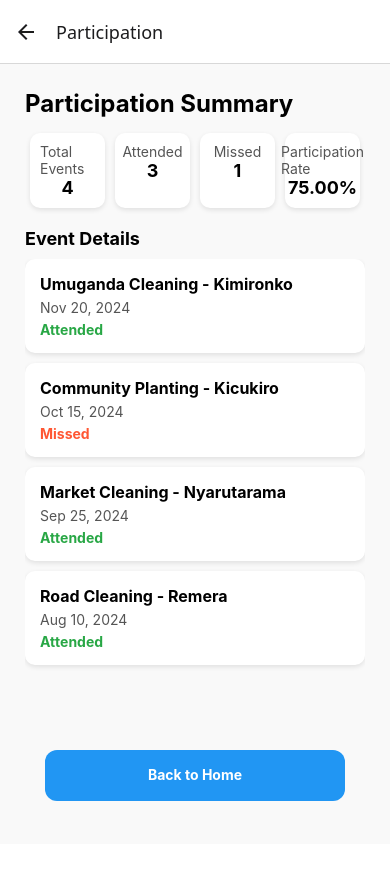
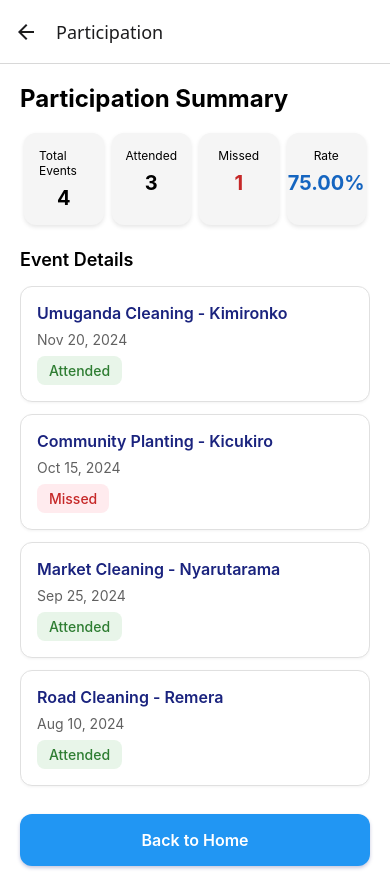
Before and after one commit to Baudoin10/Umuganda, a React Native app: screen /Participation in a window 390 px wide. Before the commit the page ends 844 px from the top, so only its background shows below. Built offline with nearby package versions, Linux system fonts and the light colour scheme.

Commit message:
fixed page

```diff
--- a/Screens/Participation.jsx
+++ b/Screens/Participation.jsx
@@ -1,3 +1,194 @@
+// import React from "react";
+// import {
+//   View,
+//   Text,
+//   StyleSheet,
+//   FlatList,
+//   TouchableOpacity,
+// } from "react-native";
+
+// const Participation = ({ navigation }) => {
+//   const participationData = [
+//     {
+//       id: "1",
+//       event: "Umuganda Cleaning - Kimironko",
+//       date: "Nov 20, 2024",
+//       status: "Attended",
+//     },
+//     {
+//       id: "2",
+//       event: "Community Planting - Kicukiro",
+//       date: "Oct 15, 2024",
+//       status: "Missed",
+//     },
+//     {
+//       id: "3",
+//       event: "Market Cleaning - Nyarutarama",
+//       date: "Sep 25, 2024",
+//       status: "Attended",
+//     },
+//     {
+//       id: "4",
+//       event: "Road Cleaning - Remera",
+//       date: "Aug 10, 2024",
+//       status: "Attended",
+//     },
+//   ];
+
+//   const totalEvents = participationData.length;
+//   const attendedEvents = participationData.filter(
+//     (item) => item.status === "Attended"
+//   ).length;
+//   const missedEvents = totalEvents - attendedEvents;
+//   const participationRate = ((attendedEvents / totalEvents) * 100).toFixed(2);
+
+//   return (
+//     <View style={styles.container}>
+//       <Text style={styles.headerText}>Participation Summary</Text>
+
+//       {/* Overview Section */}
+//       <View style={styles.overview}>
+//         <View style={styles.overviewCard}>
+//           <Text style={styles.overviewTitle}>Total Events</Text>
+//           <Text style={styles.overviewValue}>{totalEvents}</Text>
+//         </View>
+//         <View style={styles.overviewCard}>
+//           <Text style={styles.overviewTitle}>Attended</Text>
+//           <Text style={styles.overviewValue}>{attendedEvents}</Text>
+//         </View>
+//         <View style={styles.overviewCard}>
+//           <Text style={styles.overviewTitle}>Missed</Text>
+//           <Text style={styles.overviewValue}>{missedEvents}</Text>
+//         </View>
+//         <View style={styles.overviewCard}>
+//           <Text style={styles.overviewTitle}>Participation Rate</Text>
+//           <Text style={styles.overviewValue}>{participationRate}%</Text>
+//         </View>
+//       </View>
+
+//       {/* Participation List */}
+//       <Text style={styles.sectionHeader}>Event Details</Text>
+//       <FlatList
+//         data={participationData}
+//         keyExtractor={(item) => item.id}
+//         renderItem={({ item }) => (
+//           <View style={styles.eventCard}>
+//             <Text style={styles.eventTitle}>{item.event}</Text>
+//             <Text style={styles.eventDate}>{item.date}</Text>
+//             <Text
+//               style={[
+//                 styles.eventStatus,
+//                 { color: item.status === "Attended" ? "#28A745" : "#FF5733" },
+//               ]}
+//             >
+//               {item.status}
+//             </Text>
+//           </View>
+//         )}
+//       />
+
+//       {/* Back Button */}
+//       <TouchableOpacity
+//         style={styles.backButton}
+//         onPress={() => navigation.navigate("Home")}
+//       >
+//         <Text style={styles.backButtonText}>Back to Home</Text>
+//       </TouchableOpacity>
+//     </View>
+//   );
+// };
+
+// const styles = StyleSheet.create({
+//   container: {
+//     flex: 1,
+//     backgroundColor: "#f9f9f9",
+//     padding: 25,
+//   },
+//   headerText: {
+//     fontSize: 24,
+//     fontWeight: "bold",
+//     marginBottom: 15,
+//   },
+//   overview: {
+//     flexDirection: "row",
+//     justifyContent: "space-between",
+//     marginBottom: 20,
+
+
+
+//   },
+//   overviewCard: {
+//     flex: 1,
+//     backgroundColor: "#fff",
+//     padding: 10,
+//     marginHorizontal: 5,
+//     borderRadius: 10,
+//     alignItems: "center",
+//     shadowColor: "#000",
+//     shadowOpacity: 0.1,
+//     shadowOffset: { width: 0, height: 2 },
+//     shadowRadius: 5,
+//     elevation: 3,
+
+//   },
+//   overviewTitle: {
+//     fontSize: 14,
+//     color: "#555",
+//   },
+//   overviewValue: {
+//     fontSize: 18,
+//     fontWeight: "bold",
+//   },
+//   sectionHeader: {
+//     fontSize: 18,
+//     fontWeight: "bold",
+//     marginBottom: 10,
+//   },
+//   eventCard: {
+//     backgroundColor: "#fff",
+//     padding: 15,
+//     borderRadius: 10,
+//     marginBottom: 10,
+//     shadowColor: "#000",
+//     shadowOpacity: 0.1,
+//     shadowOffset: { width: 0, height: 2 },
+//     shadowRadius: 5,
+//     elevation: 3,
+//   },
+//   eventTitle: {
+//     fontSize: 16,
+//     fontWeight: "bold",
+//   },
+//   eventDate: {
+//     fontSize: 14,
+//     color: "#555",
+//     marginVertical: 5,
+//   },
+//   eventStatus: {
+//     fontSize: 14,
+//     fontWeight: "bold",
+//   },
+//   backButton: {
+//    margin: 20,
+//     paddingVertical: 16,
+//     backgroundColor: "#2196F3",
+//     borderRadius: 12,
+//     shadowColor: "#2196F3",
+//     shadowOffset: {
+//       width: 0,
+//       height: 2,
+//     }
+//   },
+//   backButtonText: {
+//     color: "#fff",
+//     textAlign: "center",
+//     fontWeight: "bold",
+//   },
+// });
+
+// export default Participation;
+
+
 import React from "react";
 import {
   View,
@@ -46,7 +237,6 @@ const Participation = ({ navigation }) => {
     <View style={styles.container}>
       <Text style={styles.headerText}>Participation Summary</Text>
 
-      {/* Overview Section */}
       <View style={styles.overview}>
         <View style={styles.overviewCard}>
           <Text style={styles.overviewTitle}>Total Events</Text>
@@ -54,40 +244,56 @@ const Participation = ({ navigation }) => {
         </View>
         <View style={styles.overviewCard}>
           <Text style={styles.overviewTitle}>Attended</Text>
-          <Text style={styles.overviewValue}>{attendedEvents}</Text>
+          <Text style={[styles.overviewValue, styles.attendedValue]}>
+            {attendedEvents}
+          </Text>
         </View>
         <View style={styles.overviewCard}>
           <Text style={styles.overviewTitle}>Missed</Text>
-          <Text style={styles.overviewValue}>{missedEvents}</Text>
+          <Text style={[styles.overviewValue, styles.missedValue]}>
+            {missedEvents}
+          </Text>
         </View>
         <View style={styles.overviewCard}>
-          <Text style={styles.overviewTitle}>Participation Rate</Text>
-          <Text style={styles.overviewValue}>{participationRate}%</Text>
+          <Text style={styles.overviewTitle}>Rate</Text>
+          <Text style={[styles.overviewValue, styles.rateValue]}>
+            {participationRate}%
+          </Text>
         </View>
       </View>
 
-      {/* Participation List */}
       <Text style={styles.sectionHeader}>Event Details</Text>
+
       <FlatList
         data={participationData}
         keyExtractor={(item) => item.id}
+        showsVerticalScrollIndicator={false}
         renderItem={({ item }) => (
           <View style={styles.eventCard}>
             <Text style={styles.eventTitle}>{item.event}</Text>
             <Text style={styles.eventDate}>{item.date}</Text>
-            <Text
+            <View
               style={[
-                styles.eventStatus,
-                { color: item.status === "Attended" ? "#28A745" : "#FF5733" },
+                styles.statusContainer,
+                {
+                  backgroundColor:
+                    item.status === "Attended" ? "#e8f5e9" : "#ffebee",
+                },
               ]}
             >
-              {item.status}
-            </Text>
+              <Text
+                style={[
+                  styles.eventStatus,
+                  { color: item.status === "Attended" ? "#2e7d32" : "#c62828" },
+                ]}
+              >
+                {item.status}
+              </Text>
+            </View>
           </View>
         )}
       />
 
-      {/* Back Button */}
       <TouchableOpacity
         style={styles.backButton}
         onPress={() => navigation.navigate("Home")}
@@ -101,88 +307,111 @@ const Participation = ({ navigation }) => {
 const styles = StyleSheet.create({
   container: {
     flex: 1,
-    backgroundColor: "#f9f9f9",
-    padding: 25,
+    backgroundColor: "#ffffff",
+    padding: 20,
   },
   headerText: {
     fontSize: 24,
-    fontWeight: "bold",
-    marginBottom: 15,
+    fontWeight: "700",
+    color: "black",
+    marginBottom: 20,
   },
   overview: {
     flexDirection: "row",
     justifyContent: "space-between",
-    marginBottom: 20,
-
-
-
+    marginBottom: 24,
   },
   overviewCard: {
     flex: 1,
-    backgroundColor: "#fff",
-    padding: 10,
-    marginHorizontal: 5,
-    borderRadius: 10,
+    backgroundColor: "#f5f5f5",
+    padding: 15,
+    marginHorizontal: 4,
+    borderRadius: 12,
     alignItems: "center",
     shadowColor: "#000",
+    shadowOffset: { width: 0, height: 2 },
     shadowOpacity: 0.1,
-    shadowOffset: { width: 0, height: 2 },
-    shadowRadius: 5,
+    shadowRadius: 4,
     elevation: 3,
-
   },
   overviewTitle: {
-    fontSize: 14,
-    color: "#555",
+    fontSize: 12,
+    color: "black",
+    marginBottom: 8,
   },
   overviewValue: {
-    fontSize: 18,
-    fontWeight: "bold",
+    fontSize: 20,
+    fontWeight: "700",
+    color: "black",
+  },
+  attendedValue: {
+    color: "black",
+  },
+  missedValue: {
+    color: "#c62828",
+  },
+  rateValue: {
+    color: "#1565c0",
   },
   sectionHeader: {
     fontSize: 18,
-    fontWeight: "bold",
-    marginBottom: 10,
+    fontWeight: "600",
+    color: "black",
+    marginBottom: 16,
   },
   eventCard: {
-    backgroundColor: "#fff",
-    padding: 15,
-    borderRadius: 10,
-    marginBottom: 10,
+    backgroundColor: "#ffffff",
+    padding: 16,
+    borderRadius: 12,
+    marginBottom: 12,
+    borderWidth: 1,
+    borderColor: "#e0e0e0",
     shadowColor: "#000",
-    shadowOpacity: 0.1,
-    shadowOffset: { width: 0, height: 2 },
-    shadowRadius: 5,
-    elevation: 3,
+    shadowOffset: { width: 0, height: 1 },
+    shadowOpacity: 0.05,
+    shadowRadius: 3,
+    elevation: 2,
   },
   eventTitle: {
     fontSize: 16,
-    fontWeight: "bold",
+    fontWeight: "600",
+    color: "#1a237e",
+    marginBottom: 8,
   },
   eventDate: {
     fontSize: 14,
-    color: "#555",
-    marginVertical: 5,
+    color: "#616161",
+    marginBottom: 8,
+  },
+  statusContainer: {
+    alignSelf: "flex-start",
+    paddingHorizontal: 12,
+    paddingVertical: 6,
+    borderRadius: 8,
   },
   eventStatus: {
     fontSize: 14,
-    fontWeight: "bold",
+    fontWeight: "500",
   },
   backButton: {
-   margin: 20,
-    paddingVertical: 16,
     backgroundColor: "#2196F3",
+    padding: 16,
     borderRadius: 12,
-    shadowColor: "#2196F3",
+    marginTop: 16,
+    shadowColor: "#1a237e",
     shadowOffset: {
       width: 0,
       height: 2,
-    }
+    },
+    shadowOpacity: 0.25,
+    shadowRadius: 3.84,
+    elevation: 5,
   },
   backButtonText: {
-    color: "#fff",
+    color: "#ffffff",
     textAlign: "center",
-    fontWeight: "bold",
+    fontSize: 16,
+    fontWeight: "600",
   },
 });
 
```
